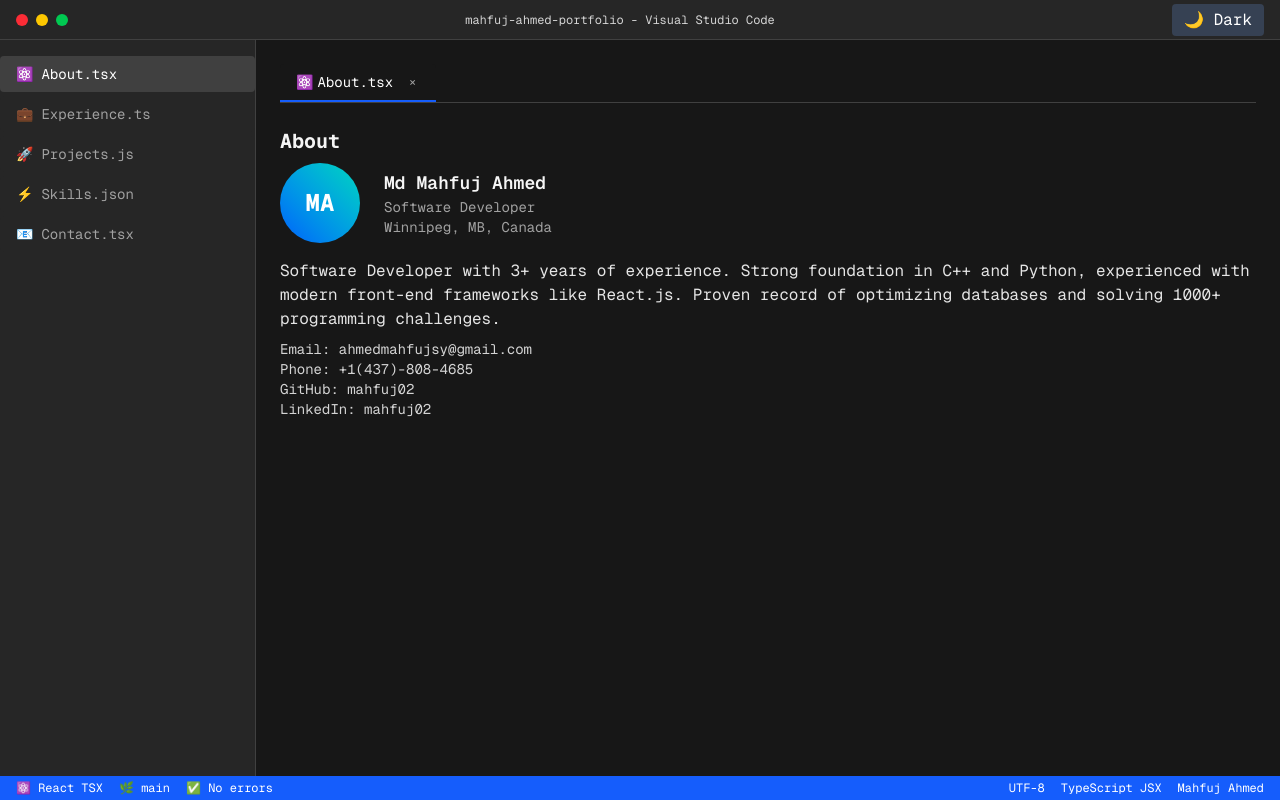
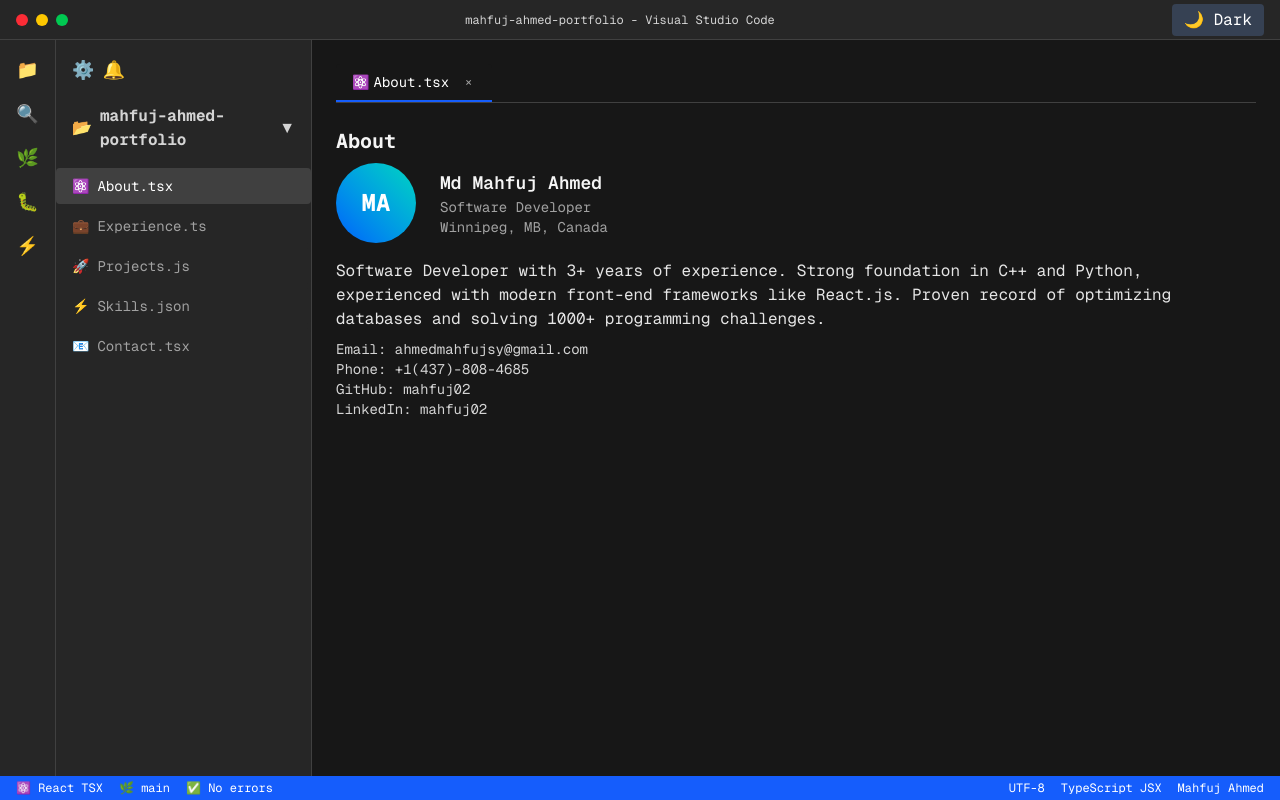
Before and after one commit to mahfuj02/vs-code-portfolio, a Next.js app: page / in a window 1280 px wide. Built offline with nearby package versions, Linux system fonts and the light colour scheme.

Commit message:
feat: VSCode activity bar with functional explorer, search, and source control icons

```diff
--- a/src/components/FileExplorer.tsx
+++ b/src/components/FileExplorer.tsx
@@ -17,42 +17,52 @@ interface FileExplorerProps {
 }
 
 const FileExplorer: React.FC<FileExplorerProps> = ({ openTabs, setOpenTabs, activeTab, setActiveTab }) => {
-  const [expanded, setExpanded] = useState<string[]>([files[0].id]);
+  const [folderOpen, setFolderOpen] = useState(true);
 
-  const handleClick = (id: string) => {
-    if (!expanded.includes(id)) {
-      setExpanded([...expanded, id]);
-    }
+  const handleFolderClick = () => {
+    setFolderOpen(open => !open);
+  };
+
+  const handleFileClick = (id: string) => {
     if (!openTabs.includes(id)) {
       setOpenTabs([...openTabs, id]);
     }
     setActiveTab(id);
   };
 
-  const handleDoubleClick = (id: string) => {
-    setExpanded(expanded.filter(e => e !== id));
-    setOpenTabs(openTabs.filter(tab => tab !== id));
-    if (activeTab === id && openTabs.length > 1) {
-      const lastTab = openTabs.filter(tab => tab !== id).slice(-1)[0];
-      setActiveTab(lastTab);
-    }
-  };
-
   return (
     <div className="file-explorer flex flex-col gap-1">
+      {/* Extra icons above explorer */}
+      <div className="flex gap-2 mb-2 px-4">
+        <span title="Settings" className="text-lg">⚙️</span>
+        <span title="Notifications" className="text-lg">🔔</span>
+      </div>
+      {/* Folder header */}
+      <div
+        className="folder-header flex items-center gap-2 px-4 py-2 cursor-pointer select-none text-neutral-300 font-bold"
+        onClick={handleFolderClick}
+      >
+        <span className="folder-icon">{folderOpen ? "📂" : "📁"}</span>
+        mahfuj-ahmed-portfolio
+        <span className="ml-auto">{folderOpen ? "▼" : "▶"}</span>
+      </div>
+      {/* File list */}
+      {folderOpen && (
+        <div className="file-list flex flex-col gap-1 mt-1">
           {files.map(file => (
             <div
               key={file.id}
               className={`file-item flex items-center gap-2 px-4 py-2 rounded cursor-pointer transition-colors text-sm font-mono
                 ${activeTab === file.id ? "bg-neutral-700 text-white" : "bg-neutral-800 text-neutral-400 hover:bg-neutral-700"}`}
-          onClick={() => handleClick(file.id)}
-          onDoubleClick={() => handleDoubleClick(file.id)}
+              onClick={() => handleFileClick(file.id)}
             >
               <span>{file.icon}</span>
               <span>{file.label}</span>
             </div>
           ))}
         </div>
+      )}
+    </div>
   );
 };
 
--- a/src/components/VSCodeLayout.tsx
+++ b/src/components/VSCodeLayout.tsx
@@ -7,7 +7,16 @@ interface VSCodeLayoutProps {
   sidebar?: ReactNode;
 }
 
+import { useState } from "react";
+
 const VSCodeLayout: React.FC<VSCodeLayoutProps> = ({ children, sidebar }) => {
+  const [showSidebar, setShowSidebar] = useState(true);
+
+  // Activity bar actions
+  const handleExplorerClick = () => setShowSidebar(s => !s);
+  const handleSearchClick = () => alert("🔍 Search: Try About.tsx, Experience.ts, Projects.js, Skills.json, Contact.tsx");
+  const handleSourceControlClick = () => alert("🌿 Source Control: Connected to GitHub: mahfuj02\nBranch: main\nStatus: All changes committed");
+
   return (
     <div className="min-h-screen flex flex-col bg-neutral-900 text-neutral-100 font-mono">
       {/* Title Bar */}
@@ -22,10 +31,20 @@ const VSCodeLayout: React.FC<VSCodeLayoutProps> = ({ children, sidebar }) => {
       </div>
       {/* Main Content */}
       <div className="flex flex-1 overflow-hidden">
-        {/* Sidebar */}
-        <aside className="w-64 bg-neutral-800 border-r border-neutral-700 flex flex-col py-4 gap-6">
-          {sidebar}
-        </aside>
+        {/* Activity Bar */}
+        <nav className="w-14 bg-neutral-800 border-r border-neutral-700 flex flex-col items-center py-4 gap-4">
+          <button title="Explorer" className="text-lg focus:outline-none" onClick={handleExplorerClick}>📁</button>
+          <button title="Search" className="text-lg focus:outline-none" onClick={handleSearchClick}>🔍</button>
+          <button title="Source Control" className="text-lg focus:outline-none" onClick={handleSourceControlClick}>🌿</button>
+          <span title="Debug" className="text-lg">🐛</span>
+          <span title="Extensions" className="text-lg">⚡</span>
+        </nav>
+        {/* Sidebar (File Explorer) */}
+        {showSidebar && (
+          <aside className="w-64 bg-neutral-800 border-r border-neutral-700 flex flex-col py-4 gap-6">
+            {sidebar}
+          </aside>
+        )}
         {/* Editor Area */}
         <main className="flex-1 p-6 overflow-y-auto">{children}</main>
       </div>
```
Lines whose indentation alone changed are shown as unchanged.
